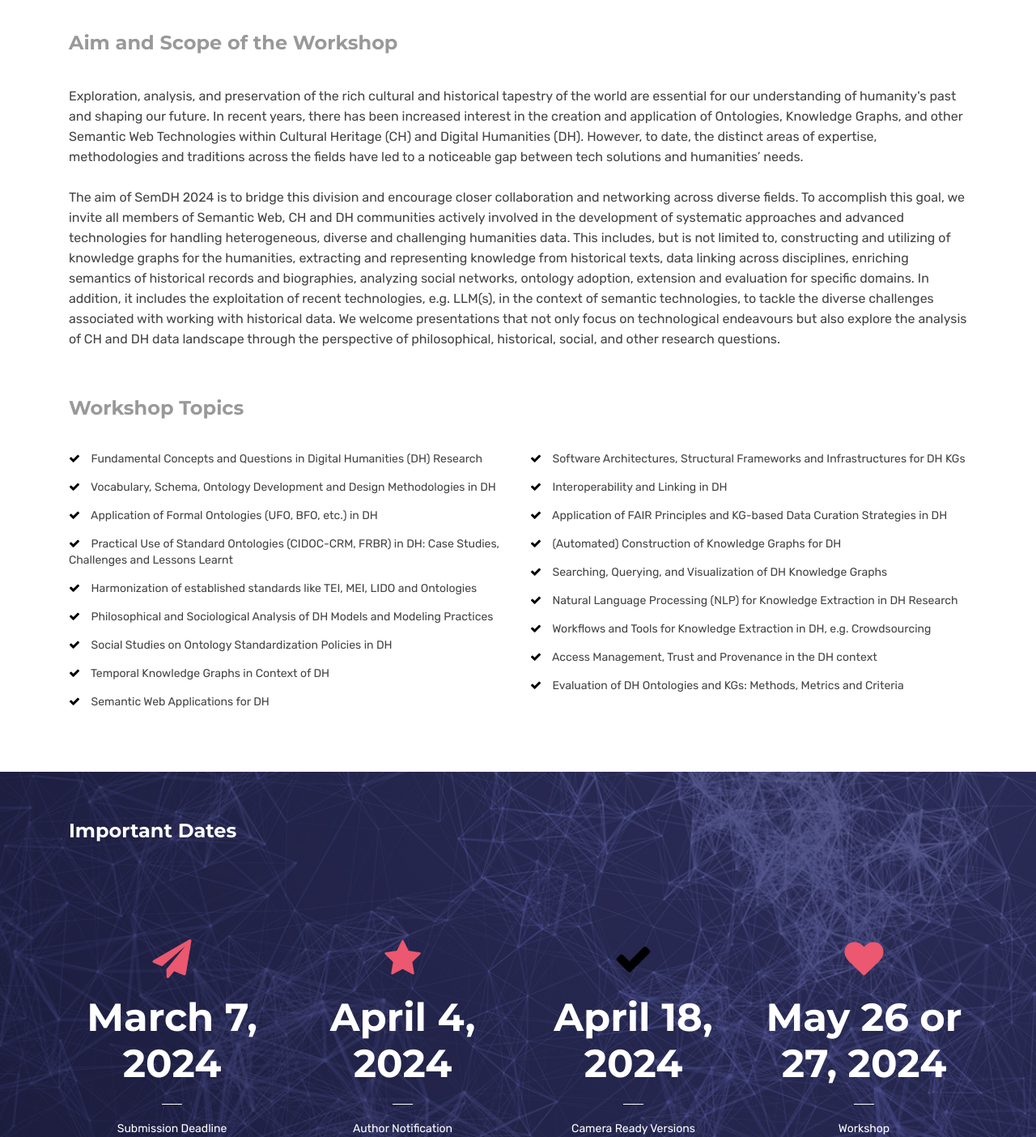
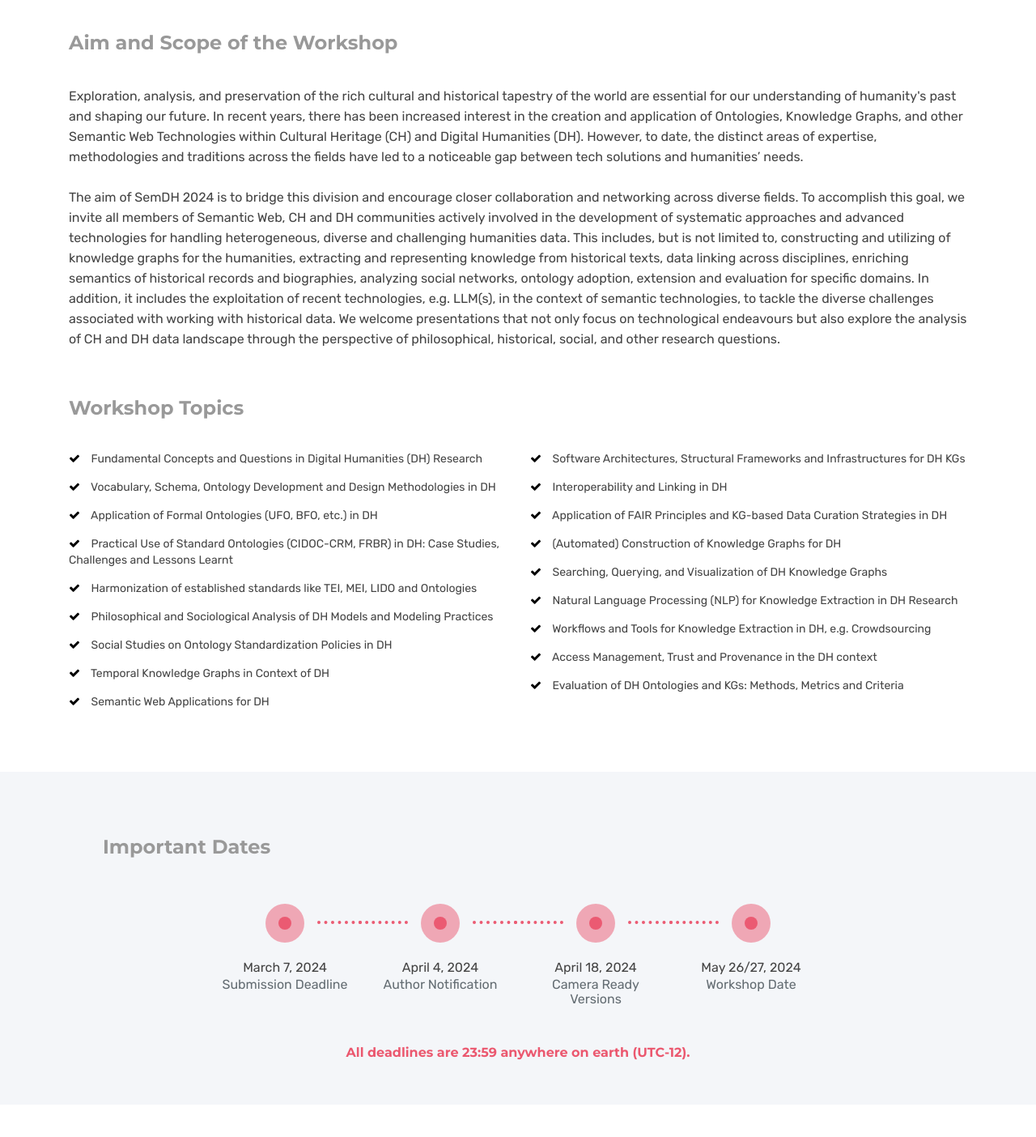
Before and after one commit to SemDH/semdh.github.io, a Jekyll site: the page built from index.html, in a window 1280 px wide. Shown: the part 450-1854 px from the top of the page at 81% size. Built offline with Jekyll 4.4.1, drawn with Linux system fonts in a browser that asks for light colours; grey boxes are pictures that could not be loaded.

Commit message:
improve home page UI

```diff
--- a/assets/css/custom.css
+++ b/assets/css/custom.css
@@ -17,7 +17,8 @@
 }
 
 .title-dates {
-  color: white;
+  padding-left: 5rem;
+  padding-bottom: 1rem;
 }
 
 h5 {
@@ -36,6 +37,24 @@
 
 .main-title {
   margin-bottom: 3rem;
+}
+
+.eswc-image {
+  display: flex;
+  align-items: center;
+  justify-content: center;
+  padding-bottom: 2rem;
+}
+
+.submission-image {
+  display: flex;
+  align-items: center;
+  justify-content: center;
+}
+
+#content {
+  margin-bottom: 0 !important;
+  padding-bottom: 0 !important;
 }
 
 .secondary-title {
@@ -59,4 +78,77 @@
     margin-bottom: 5rem;
     margin-top: 5rem;
   }
+  .title-dates {
+    padding-left: 0;
+  }
+  .eswc-image img {
+    max-width: 40%;
+  }
 }
+
+.container-dates {
+  width: 95% !important;
+  padding-bottom: 3rem;
+}
+
+.timeline-steps {
+  display: flex;
+  justify-content: center;
+  flex-wrap: wrap;
+  padding-bottom: 2rem;
+}
+
+.timeline-steps .timeline-step {
+  align-items: center;
+  display: flex;
+  flex-direction: column;
+  position: relative;
+  margin: 1rem;
+}
+
+@media (min-width: 768px) {
+  .timeline-steps .timeline-step:not(:last-child):after {
+    content: '';
+    display: block;
+    border-top: 0.25rem dotted #eb5b73;
+    width: 3.46rem;
+    position: absolute;
+    left: 7.5rem;
+    top: 0.3125rem;
+  }
+  .timeline-steps .timeline-step:not(:first-child):before {
+    content: '';
+    display: block;
+    border-top: 0.25rem dotted #eb5b73;
+    width: 3.8125rem;
+    position: absolute;
+    right: 7.5rem;
+    top: 0.3125rem;
+  }
+}
+
+.timeline-steps .timeline-content {
+  width: 10rem;
+  text-align: center;
+}
+
+.timeline-steps .timeline-content .inner-circle {
+  border-radius: 1.5rem;
+  height: 1rem;
+  width: 1rem;
+  display: inline-flex;
+  align-items: center;
+  justify-content: center;
+  background-color: #eb5b73;
+}
+
+.timeline-steps .timeline-content .inner-circle:before {
+  content: '';
+  background-color: #eb5b73;
+  display: inline-block;
+  height: 3rem;
+  width: 3rem;
+  min-width: 3rem;
+  border-radius: 6.25rem;
+  opacity: 0.5;
+}
--- a/index.html
+++ b/index.html
@@ -188,57 +188,86 @@
   </div>
 
   <div class="mb-60"></div>
-  <div class="container">{% include ads-block.html %}</div>
-  <div class="mb-60"></div>
-  <div id="counter">
-    <div class="container">
+  <div class="header-style-2">
+    <div class="container container-dates">
       <h4 id="dates" class="sub-title title-dates text-secondary">
         Important Dates
       </h4>
-      <div class="row count-to-sec">
-        <div class="col-md-3 col-sm-6 count-one">
-          <span class="icon"><i class="fa fa-paper-plane"> </i></span>
-          <h3 class="timer count-value" data-to="561" data-speed="1000">
-            March 7, 2024
-          </h3>
-          <hr class="width25-divider" />
-          <small class="count-title">Submission Deadline</small>
-        </div>
-
-        <div class="col-md-3 col-sm-6 count-one">
-          <span class="icon"><i class="fa fa-star"> </i></span>
-          <h3 class="timer count-value" data-to="950" data-speed="1000">
-            April 4, 2024
-          </h3>
-          <hr class="width25-divider" />
-          <small class="count-title">Author Notification</small>
-        </div>
-
-        <div class="col-md-3 col-sm-6 count-one">
-          <span class="icon"><i class="fa fa-check"> </i></span>
-          <h3 class="timer count-value" data-to="978" data-speed="1000">
-            April 18, 2024
-          </h3>
-          <hr class="width25-divider" />
-          <small class="count-title">Camera Ready Versions</small>
-        </div>
-
-        <div class="col-md-3 col-sm-6 count-one">
-          <span class="icon"><i class="fa fa-heart"> </i></span>
-          <h3 class="timer count-value" data-to="1700" data-speed="1000">
-            May 26 or 27, 2024
-          </h3>
-          <hr class="width25-divider" />
-          <small class="count-title">Workshop</small>
+      <div class="row">
+        <div class="col">
+          <div class="timeline-steps aos-init aos-animate" data-aos="fade-up">
+            <div class="timeline-step">
+              <div
+                class="timeline-content"
+                data-toggle="popover"
+                data-trigger="hover"
+                data-placement="top"
+                title=""
+                data-content="Paper submission deadline"
+                data-original-title="2024"
+              >
+                <div class="inner-circle"></div>
+                <p class="h6 mt-3 mb-1">March 7, 2024</p>
+                <p class="h6 text-muted mb-0 mb-lg-0">Submission Deadline</p>
               </div>
             </div>
-      <h5 class="text-primary text-center">
-        All deadlines are 23:59 anywhere on earth (UTC-12).
-      </h5>
+            <div class="timeline-step">
+              <div
+                class="timeline-content"
+                data-toggle="popover"
+                data-trigger="hover"
+                data-placement="top"
+                title=""
+                data-content="Author notification"
+                data-original-title="2024"
+              >
+                <div class="inner-circle"></div>
+                <p class="h6 mt-3 mb-1">April 4, 2024</p>
+                <p class="h6 text-muted mb-0 mb-lg-0">Author Notification</p>
+              </div>
+            </div>
+            <div class="timeline-step">
+              <div
+                class="timeline-content"
+                data-toggle="popover"
+                data-trigger="hover"
+                data-placement="top"
+                title=""
+                data-content="Camera Ready Versions"
+                data-original-title="2024"
+              >
+                <div class="inner-circle"></div>
+                <p class="h6 mt-3 mb-1">April 18, 2024</p>
+                <p class="h6 text-muted mb-0 mb-lg-0">Camera Ready Versions</p>
+              </div>
+            </div>
+            <div class="timeline-step">
+              <div
+                class="timeline-content"
+                data-toggle="popover"
+                data-trigger="hover"
+                data-placement="top"
+                title=""
+                data-content="And here's some amazing content. It's very engaging. Right?"
+                data-original-title="2010"
+              >
+                <div class="inner-circle"></div>
+                <p class="h6 mt-3 mb-1">May 26/27, 2024</p>
+                <p class="h6 text-muted mb-0 mb-lg-0">Workshop Date</p>
+              </div>
+            </div>
+          </div>
         </div>
       </div>
 
-  <div class="header-style-2">
+      <h6 class="text-primary text-center">
+        All deadlines are 23:59 anywhere on earth (UTC-12).
+      </h6>
+    </div>
+  </div>
+
+  <div class="mb-60"></div>
+  <div class="header-style-1">
     <div class="container">
       <div class="row">
         <div class="col-xs-12 col-sm-6">
@@ -258,7 +287,9 @@
             >
           </div>
         </div>
-        <div class="col-xs-12 col-sm-6">
+        <div
+          class="col-xs-12 col-sm-6 submission-image d-flex align-items-center justify-content-center"
+        >
           <figure>
             <img
               src="{{ BASE_PATH }}/assets/images/submission-color2.png"
@@ -272,11 +303,13 @@
   </div>
 
   <div class="mb-60"></div>
-
+  <div class="header-style-2">
     <div id="features" class="container">
       <h4 id="attend" class="sub-title space-left">How to Attend</h4>
       <div class="row">
-      <div class="col-xs-12 col-sm-2 col-md-2">
+        <div
+          class="col-xs-12 col-sm-2 col-md-2 eswc-image d-flex align-items-center justify-content-center"
+        >
           <img
             src="{{ BASE_PATH }}/assets/images/ESWC24-logo.png"
             class="align-middle"
@@ -285,20 +318,22 @@
         <div class="col-xs-12 col-sm-10 col-md-10">
           <p class="lead">
             SemDH is an on-site event taking place on May 26 or May 27, 2024 in
-          Hersonissos, Crete (Greece). The workshop is co-located with the 21st
-          Extended Semantic Web Conference. ESWC is a major venue for discussing
-          the latest scientific results and technology innovations around
-          semantic technologies. Building on its past success, ESWC is seeking
-          to broaden its focus to span other relevant related research areas in
-          which Web semantics plays an important role. All workshop participants
-          must register at ESWC to attend. Please have a look at the official
-          <a href="https://2024.eswc-conferences.org/">ESWC 2024</a> webpage for
-          detailed information on the conference, program, venue and
+            Hersonissos, Crete (Greece). The workshop is co-located with the
+            21st Extended Semantic Web Conference. ESWC is a major venue for
+            discussing the latest scientific results and technology innovations
+            around semantic technologies. Building on its past success, ESWC is
+            seeking to broaden its focus to span other relevant related research
+            areas in which Web semantics plays an important role. All workshop
+            participants must register at ESWC to attend. Please have a look at
+            the official
+            <a href="https://2024.eswc-conferences.org/">ESWC 2024</a> webpage
+            for detailed information on the conference, program, venue and
             registration.
           </p>
           <div class="mb-60"></div>
-      </div>
           <div class="mb-60"></div>
         </div>
       </div>
     </div>
+  </div>
+</div>
```
Lines whose indentation alone changed are shown as unchanged.
